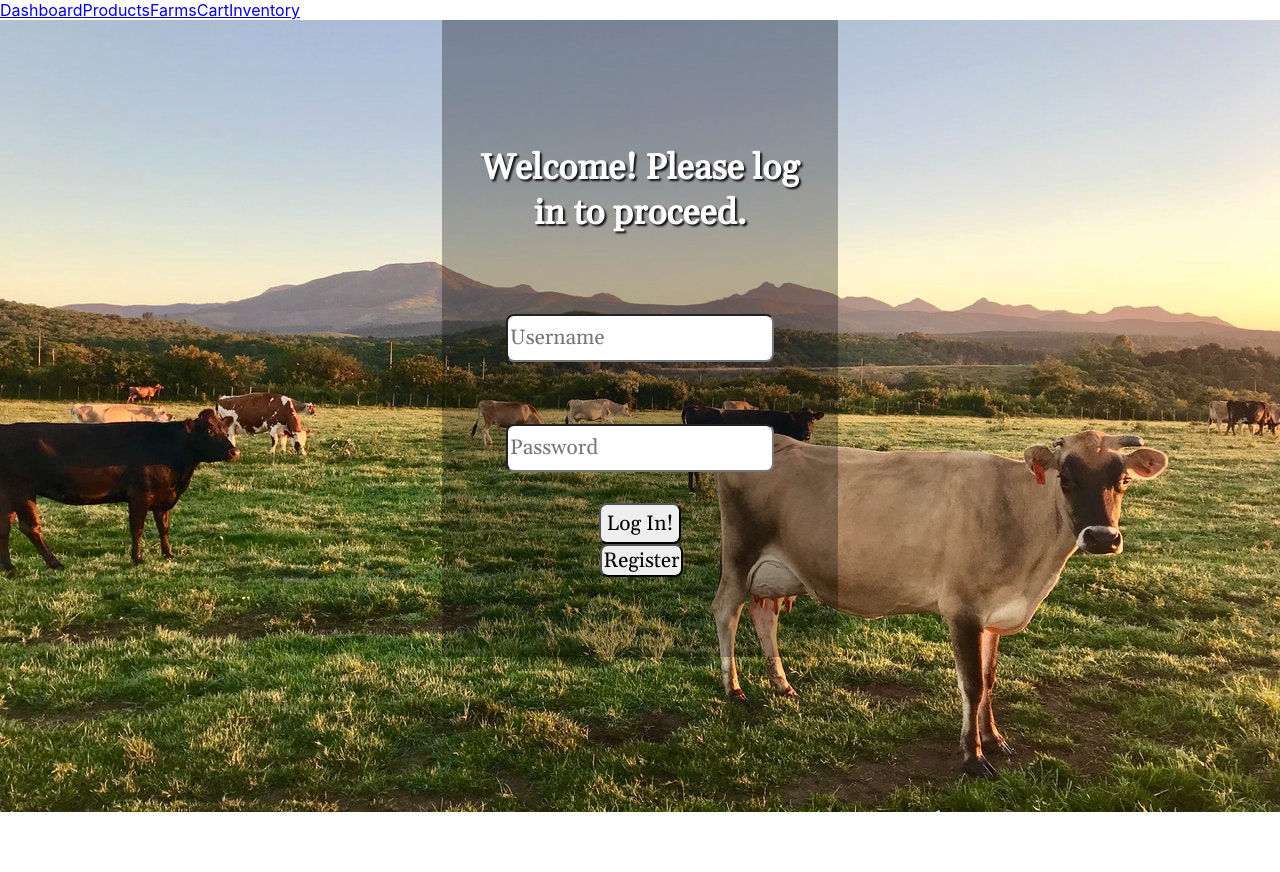
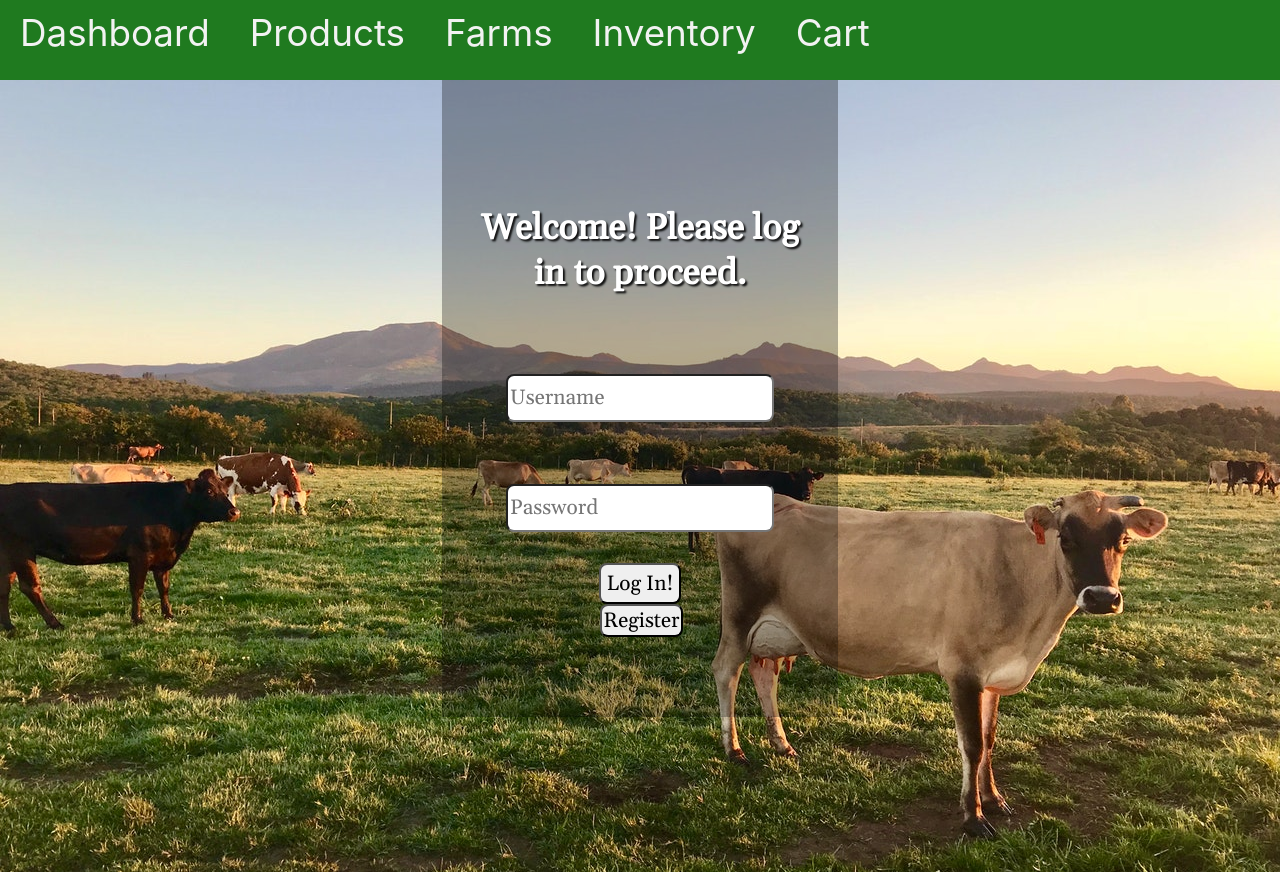
Before and after one commit to build-farm-fresh-produce/front-end, a React (Create React App) app in the folder farm-fresh/: page /login-user in a window 1280 px wide. Before the commit the page ends 812 px from the top, so only its background shows below. Built offline with nearby package versions, Linux system fonts and the light colour scheme.

Commit message:
added header

```diff
--- a/farm-fresh/package.json
+++ b/farm-fresh/package.json
@@ -18,7 +18,7 @@
     "react-spinners": "^0.8.0",
     "redux": "^4.0.5",
     "redux-thunk": "^2.3.0",
-    "styled-components": "^5.0.0",
+    "styled-components": "^5.0.1",
     "yup": "^0.28.1"
   },
   "scripts": {
--- a/farm-fresh/src/App.js
+++ b/farm-fresh/src/App.js
@@ -12,6 +12,7 @@ import EditForm from "./components/EditForm";
 import Navigation from './components/Navigation';
 import { Route, Link, Redirect } from "react-router-dom";
 import { BrowserRouter as Router } from "react-router-dom";
+
 
 function App() {
   const PrivateRoute = ({ component: Products, ...rest }) => (
@@ -45,4 +46,5 @@ function App() {
   );
 }
 
+
 export default App;
--- a/farm-fresh/src/components/Navigation.js
+++ b/farm-fresh/src/components/Navigation.js
@@ -1,16 +1,20 @@
 import React from "react";
 import { NavLink } from "react-router-dom";
+import styled from 'styled-components'
+
 
 function Navigation() {
   return (
     <div className="navigation">
-      <NavLink to="/farmer-dashboard">Dashboard</NavLink>
-      <NavLink to="/products">Products</NavLink>
-      <NavLink to="/farms">Farms</NavLink>
-      <NavLink to="/cart">Cart</NavLink>
-      <NavLink to="/inventory">Inventory</NavLink>
+      <NavLink className="nav-link" to="/farmer-dashboard">Dashboard</NavLink>
+      <NavLink className="nav-link" to="/products">Products</NavLink>
+      <NavLink className="nav-link" to="/farms">Farms</NavLink>
+      <NavLink className="nav-link" to="/inventory">Inventory</NavLink>
+      <NavLink className="nav-link" to="/cart">Cart</NavLink>
     </div>
   );
 }
 
+
+
 export default Navigation;
--- a/farm-fresh/src/index.css
+++ b/farm-fresh/src/index.css
@@ -11,3 +11,30 @@ code {
   font-family: source-code-pro, Menlo, Monaco, Consolas, 'Courier New',
     monospace;
 }
+
+/* Nav */
+
+.navigation{
+  background:#1f7a1f ;
+  ;
+  height: 70px;
+  font-size: 2.3rem;
+  padding-top: 10px;
+
+
+}
+
+.nav-link{
+  text-decoration: none ;
+  margin: 20px ;
+  padding-top: 10px;
+  color: #f2f2f2;
+
+
+
+}
+
+a:hover{
+    color: #a6a6a6;
+
+  }
```
Also changed, not shown: farm-fresh/src/App.css (line endings or trailing spaces), 1 other file (tests, documents, lock files or other folders).
